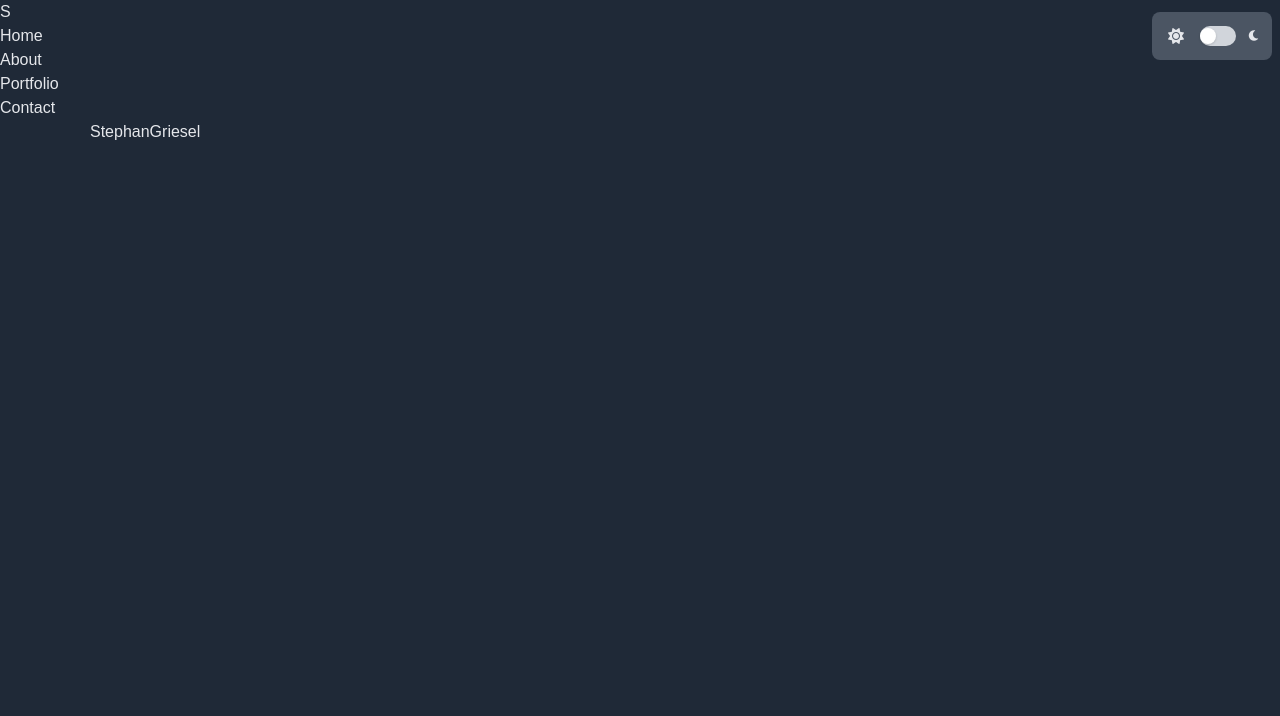
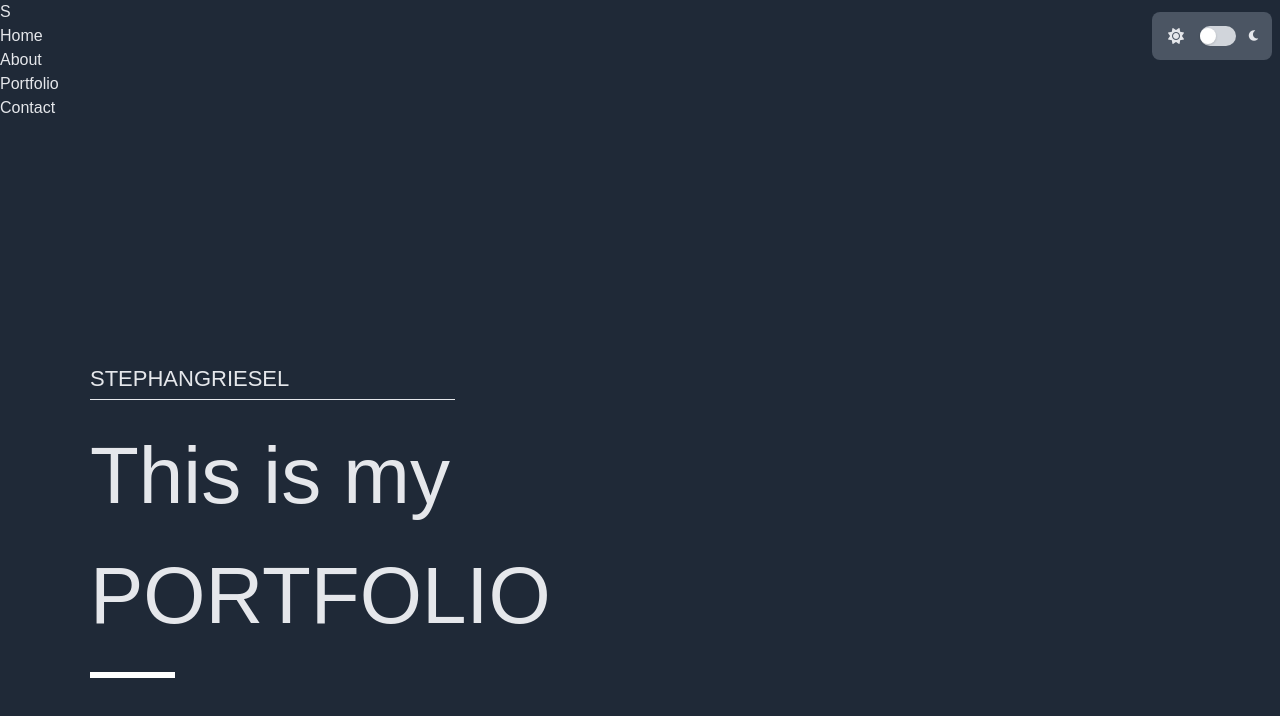
Before and after one commit to stephangriesel/stephangriesel-2022, a Vue app: page / in a window 1280 px wide. Shown: the top 716 px of the page. Built offline with nearby package versions, Linux system fonts and the light colour scheme.

Commit message:
fix home view

```diff
--- a/package.json
+++ b/package.json
@@ -29,6 +29,8 @@
     "eslint": "^6.7.2",
     "eslint-plugin-import": "^2.20.2",
     "eslint-plugin-vue": "^7.0.0",
-    "vue-cli-plugin-tailwind": "~2.2.17"
+    "vue-cli-plugin-tailwind": "~2.2.17",
+    "node-sass": "^4.12.0",
+    "sass-loader": "^8.0.2"
   }
 }
--- a/public/index.html
+++ b/public/index.html
@@ -14,7 +14,7 @@
   </title>
 </head>
 
-<body class="dark:bg-gray-800 dark:text-gray-200">
+<body>
   <noscript>
     <strong>We're sorry but <%= htmlWebpackPlugin.options.title %> doesn't work properly without JavaScript enabled.
         Please enable it to continue.</strong>
--- a/src/views/Home.vue
+++ b/src/views/Home.vue
@@ -4,6 +4,12 @@
     <section class="hero">
       <div class="hero-text container">
         <h4>StephanGriesel</h4>
+        <hr />
+        <h2>
+          This is my <br />
+          PORTFOLIO
+        </h2>
+        <hr />
       </div>
     </section>
   </div>
@@ -22,6 +28,44 @@ export default {
 };
 </script>
 
-<style scoped>
-
+<style lang="scss">
+.hero {
+  /* background-image: url("../assets/hero-bg.png");
+  background-attachment: fixed; */
+  position: relative;
+  height: 100vh;
+  img {
+    object-fit: cover;
+    height: 100%;
+    width: 100%;
+  }
+  .hero-text {
+    height: 100%;
+    display: flex;
+    flex-direction: column;
+    justify-content: center;
+    h4 {
+      text-transform: uppercase;
+      font-size: 22px;
+      padding-bottom: 4px;
+    }
+    h2 {
+      font-size: 50px;
+      @media (min-width: 550px) {
+        font-size: 80px;
+      }
+    }
+    hr:nth-child(2) {
+      max-width: 365px;
+      margin-bottom: 16px;
+    }
+    hr:nth-child(4) {
+      height: 6px;
+      background-color: #fff;
+      border: none;
+      max-width: 85px;
+      margin-top: 16px;
+    }
+  }
+}
 </style>
```
Also changed, not shown: 1 other file (tests, documents, lock files or other folders).
